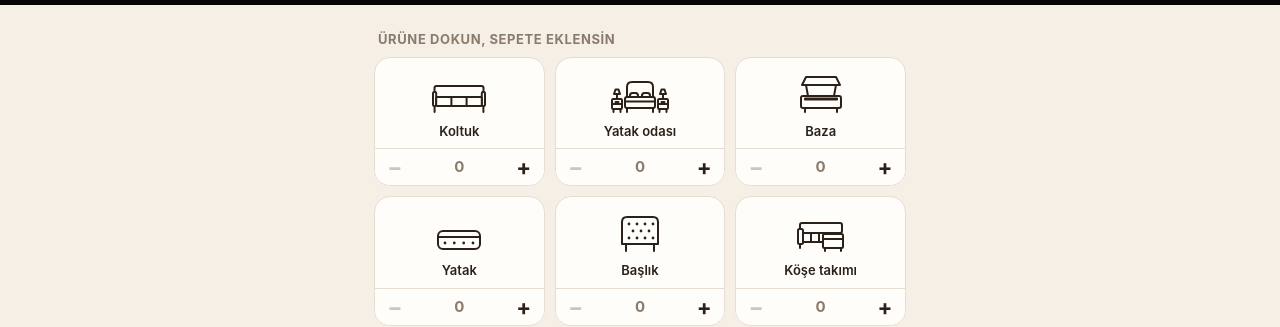
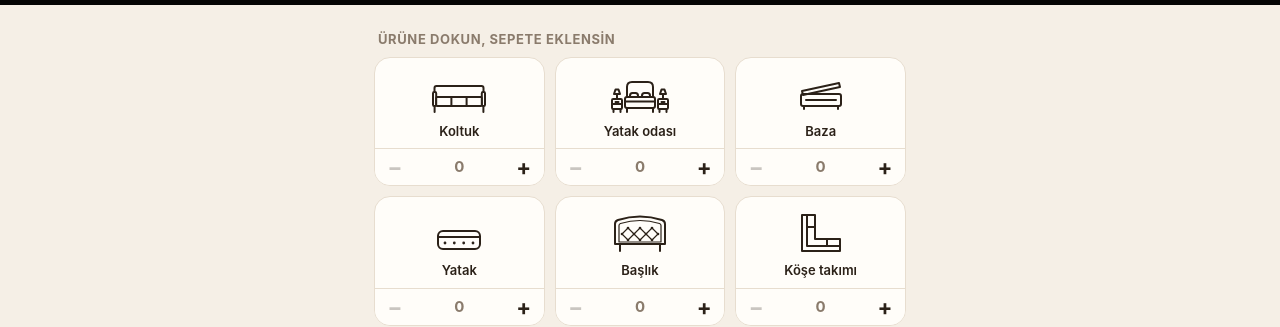
Before and after one commit to youssefawal2009-star/fiyat-hesabi, a plain HTML site: page index.html in a window 1280 px wide. Shown: the part 121-448 px from the top of the page. Drawn offline with Linux system fonts and the light colour scheme.

Commit message:
Baza ve köşe ilk hâline döndü, başlık yeniden çizildi
Co-Authored-By: Claude Opus 5.5 <noreply@anthropic.com>

```diff
--- a/index.html
+++ b/index.html
@@ -29,6 +29,7 @@
   .ic{display:block;stroke:var(--ink);stroke-width:2;stroke-linecap:round;stroke-linejoin:round;fill:none}
   .ic .f{fill:var(--tbg,var(--card))}
   .ic .d{fill:var(--ink);stroke:none}
+  .ic .t{stroke-width:1.2}
   .emo{display:block;line-height:1;text-align:center}
 
   header{background:#050504;padding:calc(env(safe-area-inset-top) + 6px) 16px 8px;text-align:center}
@@ -128,10 +129,10 @@ const ICONS = {
   // Hepsi önden görünüş, aynı çizgi kalınlığı, aynı zemin çizgisi (y=42)
   koltuk: '<rect class="f" x="7.5" y="16" width="49" height="11" rx="2"/><rect class="f" x="6" y="22" width="3.2" height="14" rx="1.3"/><rect class="f" x="54.8" y="22" width="3.2" height="14" rx="1.3"/><rect class="f" x="9.2" y="27" width="45.6" height="9" rx="1"/><path d="M24.40 27v9M39.60 27v9"/><path d="M7.6 36V42M56.4 36V42"/>',
   yatakodasi: '<rect x="4" y="29" width="10" height="10" rx="1.2"/><path d="M4 34h10M7.5 32h3M5.5 39v3M12.5 39v3"/><path d="M9 29v-5M6 24h6l-1.5-4.5h-3z"/><path d="M19 34V17q0-5 5-5h16q5 0 5 5V34"/><rect class="f" x="22" y="23" width="8" height="5" rx="2.5"/><rect class="f" x="34" y="23" width="8" height="5" rx="2.5"/><rect class="f" x="17" y="27" width="30" height="11" rx="2"/><path d="M17 31.5h30M19 38v4M45 38v4"/><rect x="50" y="29" width="10" height="10" rx="1.2"/><path d="M50 34h10M53.5 32h3M51.5 39v3M58.5 39v3"/><path d="M55 29v-5M52 24h6l-1.5-4.5h-3z"/>',
-  baza: '<path d="M9 7h30l4 8H5z"/><path d="M9 15l2 11M39 15l-2 11"/><rect x="4" y="26" width="40" height="12" rx="2"/><rect class="d" x="7" y="27.5" width="34" height="3" rx="1"/><path d="M8 38v4M40 38v4"/>',
+  baza: '<rect x="4" y="24" width="40" height="12" rx="2"/><path d="M5 21l37-8 1 4-37 8z"/><path d="M9 30h30M7 36v3M41 36v3"/>',
   yatak: '<rect x="3" y="22" width="42" height="18" rx="5"/><path d="M3 28h42"/><circle class="d" cx="10" cy="34" r="1.4"/><circle class="d" cx="19.3" cy="34" r="1.4"/><circle class="d" cx="28.7" cy="34" r="1.4"/><circle class="d" cx="38" cy="34" r="1.4"/>',
-  baslik: '<path d="M6 35V13q0-5 5-5h26q5 0 5 5v22z"/><path d="M10 35v7M38 35v7"/><circle class="d" cx="13" cy="15" r="1.4"/><circle class="d" cx="21" cy="15" r="1.4"/><circle class="d" cx="29" cy="15" r="1.4"/><circle class="d" cx="37" cy="15" r="1.4"/><circle class="d" cx="17" cy="22" r="1.4"/><circle class="d" cx="25" cy="22" r="1.4"/><circle class="d" cx="33" cy="22" r="1.4"/><circle class="d" cx="13" cy="29" r="1.4"/><circle class="d" cx="21" cy="29" r="1.4"/><circle class="d" cx="29" cy="29" r="1.4"/><circle class="d" cx="37" cy="29" r="1.4"/>',
-  kose: '<rect x="3" y="14" width="42" height="10" rx="2"/><rect class="f" x="1" y="20" width="5" height="15" rx="1.5"/><rect class="f" x="6" y="24" width="24" height="9" rx="1"/><path d="M14 24v9M22 24v9M3 35v4"/><rect class="f" x="26" y="25" width="20" height="14" rx="1.5"/><path d="M26 30h20M28 39v3M44 39v3"/>',
+  baslik: '<path d="M7 35V15q0-3 3-4q22-7 44 0q3 1 3 4v20z"/><path class="t" d="M11 33V16.5q0-1.5 1.5-2q19.5-6 39 0q1.5.5 1.5 2V33z"/><path class="t" d="M14 25l6-6 6 6 6-6 6 6 6-6 6 6M14 25l6 6 6-6 6 6 6-6 6 6 6-6"/><circle class="d" cx="20" cy="19" r="1.3"/><circle class="d" cx="32" cy="19" r="1.3"/><circle class="d" cx="44" cy="19" r="1.3"/><circle class="d" cx="14" cy="25" r="1.3"/><circle class="d" cx="26" cy="25" r="1.3"/><circle class="d" cx="38" cy="25" r="1.3"/><circle class="d" cx="50" cy="25" r="1.3"/><circle class="d" cx="20" cy="31" r="1.3"/><circle class="d" cx="32" cy="31" r="1.3"/><circle class="d" cx="44" cy="31" r="1.3"/><path d="M12 35v7M52 35v7"/>',
+  kose: '<path d="M5 6h13v24h25v12H5z"/><path d="M10 6v31h33M10 18h8M30 30v7"/>',
   masa: '<rect x="3" y="17" width="58" height="4.5" rx="1.2"/><path d="M8 21.5V42M56 21.5V42M8 26h48"/>',
   sandalye: '<path d="M15 25V10q0-5 5-5h8q5 0 5 5v15"/><path d="M19 11h10"/><rect class="f" x="11" y="24" width="26" height="6" rx="2"/><path d="M14 30l-1 12M34 30l1 12"/>',
   konsol: '<rect x="6" y="14" width="52" height="3.5" rx="1"/><rect x="8" y="17.5" width="48" height="12" rx="1"/><path d="M24 17.5v12M40 17.5v12M10.5 29.5l-1 12.5M53.5 29.5l1 12.5"/><circle class="d" cx="16" cy="23.5" r="1.3"/><circle class="d" cx="32" cy="23.5" r="1.3"/><circle class="d" cx="48" cy="23.5" r="1.3"/>',
@@ -141,7 +142,7 @@ const ICONS = {
   hediye: '<rect x="6" y="19" width="36" height="8" rx="1.5"/><path d="M9 27v15h30V27M24 19v23"/><path d="M24 19c-3-8-12-9-12-4 0 3 6 4 12 4zM24 19c3-8 12-9 12-4 0 3-6 4-12 4z"/>',
 };
 // Hepsi aynı 64x48 alanda çizilir; 48 genişliğindeki simgeler ortalanır.
-const WIDE = ['koltuk', 'yatakodasi', 'masa', 'konsol'];
+const WIDE = ['koltuk', 'yatakodasi', 'masa', 'konsol', 'baslik'];
 const iconHtml = e => `<svg class="ic" viewBox="${WIDE.includes(e) ? '0' : '-8'} 0 64 48" aria-hidden="true">${ICONS[e] || ''}</svg>`;
 
 const PRODUCTS = [
```
